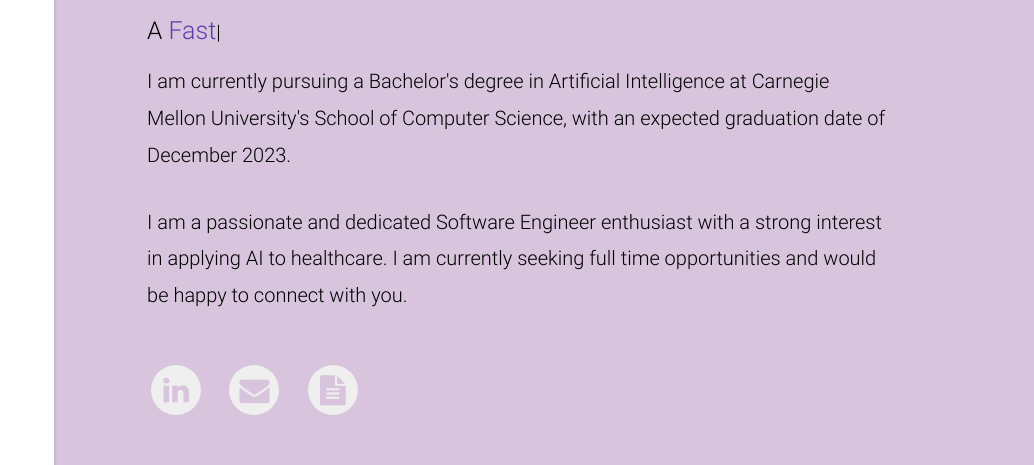
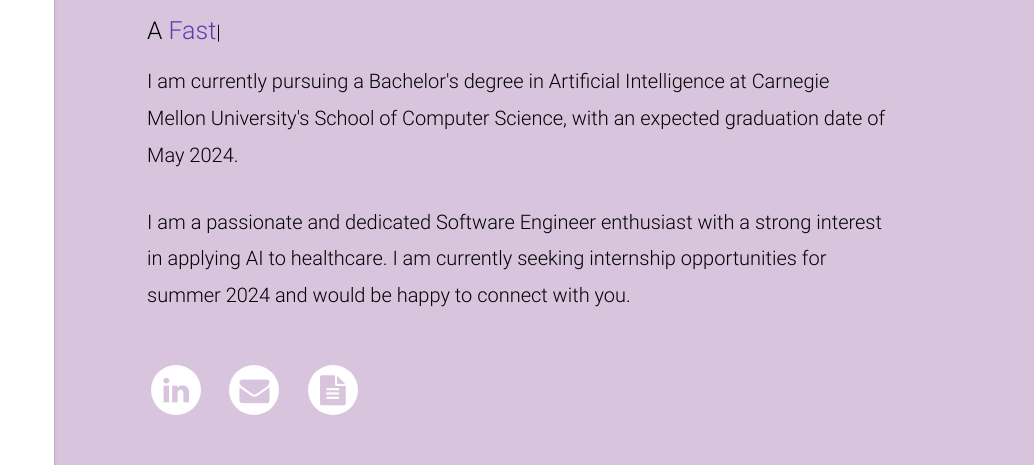
Before and after one commit to unnseopark/unnseopark.github.io, a plain HTML site: page index.html in a window 1280 px wide. Shown: the part 227-692 px from the top of the page, 246-1280 px from the left. Drawn offline with nearby package versions, Linux system fonts and the light colour scheme.

Commit message:
fix graduation date

```diff
--- a/assets/css/style.css
+++ b/assets/css/style.css
@@ -243,6 +243,14 @@ h3 {
   position: absolute;
   top: 0;
   width: 100%;
+}
+
+.main_page_button {
+  background-color: white;
+}
+
+.main_page_button:focus {
+  background-color: rgba(255, 255, 255, 0.712);
 }
 
 .waves-effect.waves-blue .waves-ripple {
--- a/index.html
+++ b/index.html
@@ -200,27 +200,27 @@
               <!-- <h5 style="color:#00796b">A <span class="typing" style="font-weight: 300; color:#fff"></span></h5> -->
               <h5> <span class="black-text" style="font-size:20px">
                 I am currently pursuing a Bachelor's degree in Artificial Intelligence at Carnegie Mellon University's
-                School of Computer Science, with an expected graduation date of December 2023.
+                School of Computer Science, with an expected graduation date of May 2024.
                 <br/><br/>
                 I am a passionate and dedicated Software Engineer enthusiast with a strong interest in applying AI
-                to healthcare. I am currently seeking full time opportunities and would be happy to connect with you.
+                to healthcare. I am currently seeking internship opportunities for summer 2024 and would be happy to connect with you.
                 </span>
                 <br/><br/>
               </h5>
             </div>
             <div class="social">
               <a href="http://linkedin.com/in/unnseo-park/" target="_blank">
-                <button class="icon-btn linkedin">
+                <button class="icon-btn linkedin main_page_button">
                   <i class="fa fa-linkedin"></i>
                 </button>
               </a>
               <a href="mailto:upark@andrew.cmu.edu" target="_blank">
-                <button class="icon-btn envelope">
+                <button class="icon-btn envelope main_page_button">
                   <i class="fa fa-envelope"></i>
                 </button>
               </a>
               <a href="https://unnseopark.github.io/assets/docs/PARK_GRACE.pdf" target="_blank">
-                <button class="icon-btn file">
+                <button class="icon-btn file main_page_button">
                   <i class="fa fa-file-text"></i>
                 </button>
               </a>
@@ -624,13 +624,6 @@
                   </li>
 
                 </ul>
-                <div class="card-action">
-                  <a aria-label="Visit the GitHub repo for project"
-                    href="https://github.com/unnseopark/drive_game" target="_blank"
-                    data-position="top" data-tooltip="View Source"
-                    class="btn-floating btn-large waves-effect waves-light blue-grey tooltipped"><i
-                      class="fa fa-github"></i></a>
-                </div>
               </div>
             </div>
           </div>
```
